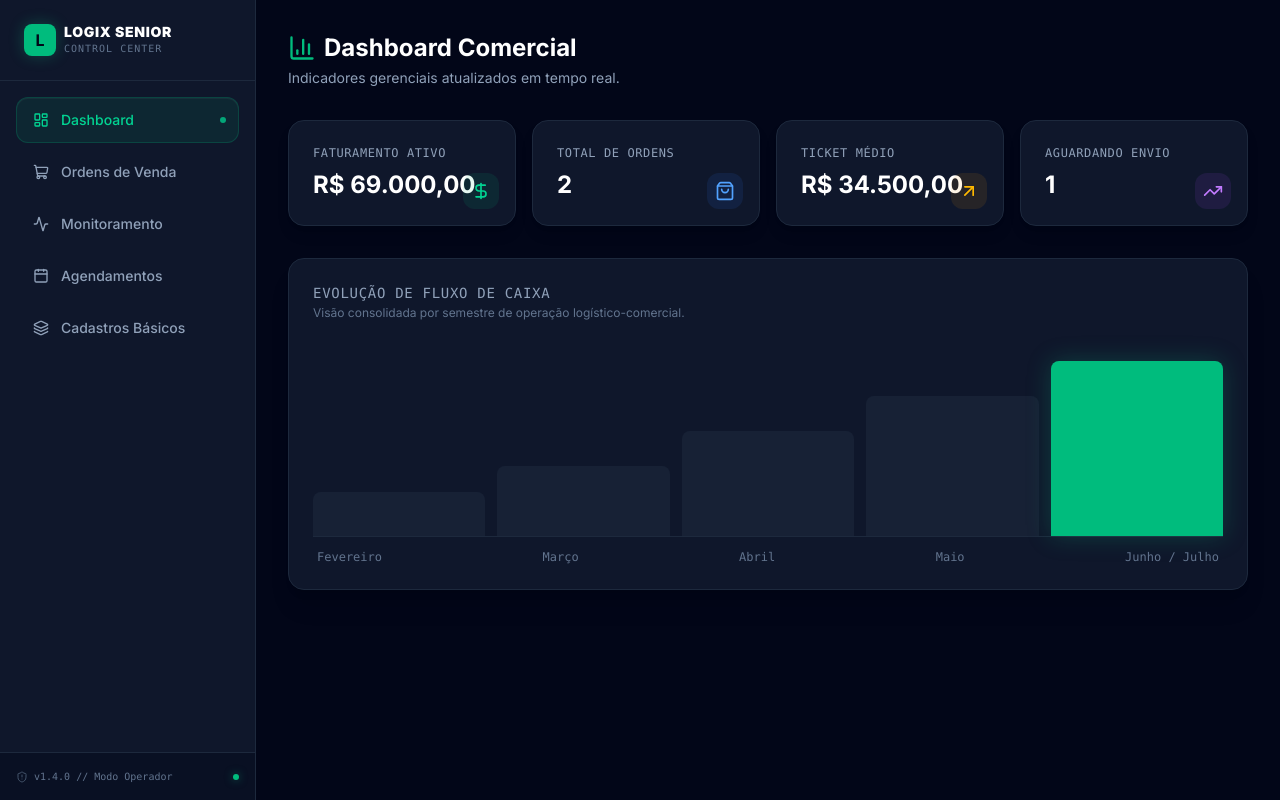
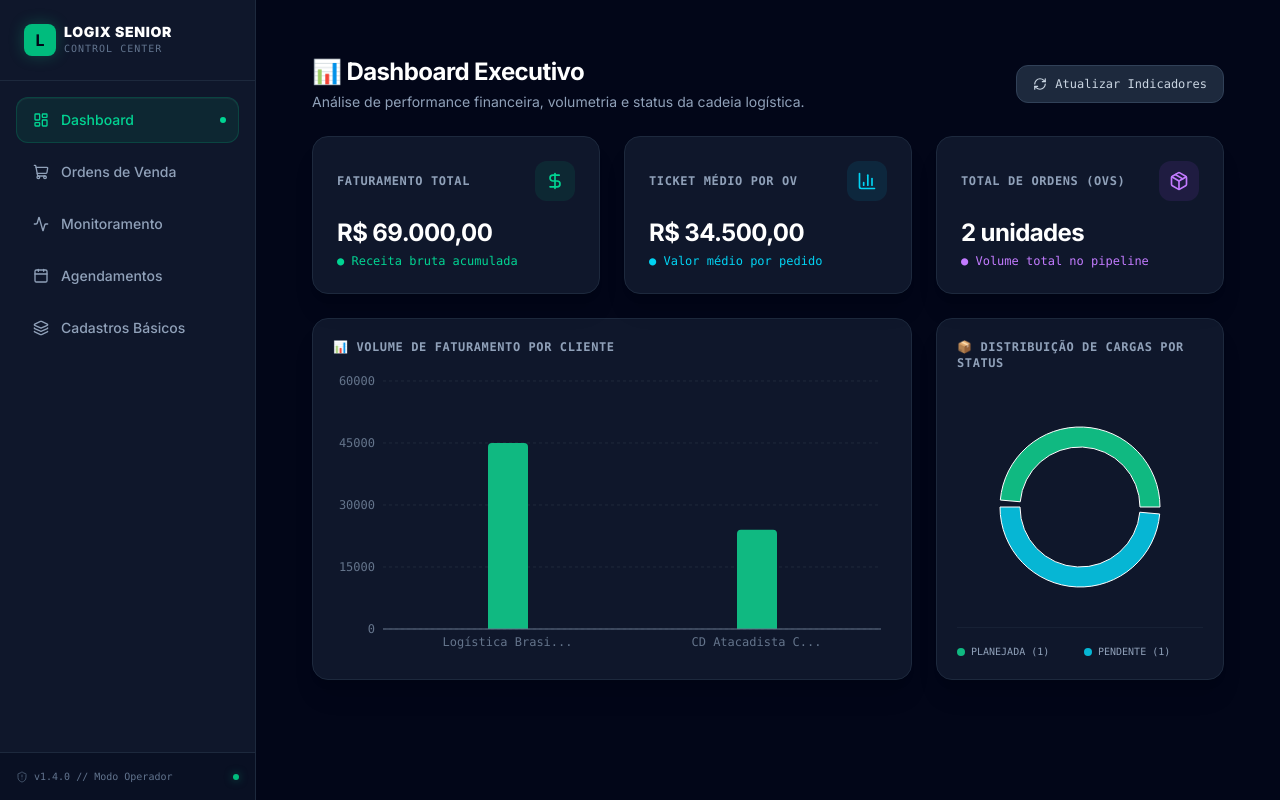
Before and after one commit to Marinalimamagna/ovs-logistics-dashboard, a Next.js app: page /dashboard in a window 1280 px wide. Built offline with nearby package versions, Linux system fonts and the light colour scheme.

Commit message:
fix(dashboard): ajustar tipagem flexível dos gráficos para evitar erros de build

```diff
--- a/package.json
+++ b/package.json
@@ -21,7 +21,9 @@
     "react-dom": "19.2.4",
     "react-hook-form": "^7.81.0",
     "react-redux": "^9.3.0",
+    "recharts": "^3.9.2",
     "redux-saga": "^1.5.0",
+    "sonner": "^2.0.7",
     "tailwind-merge": "^3.6.0",
     "zod": "^4.4.3"
   },
--- a/src/app/dashboard/page.tsx
+++ b/src/app/dashboard/page.tsx
@@ -2,104 +2,119 @@
 
 import { useQuery } from '@tanstack/react-query';
 import { apiService } from '../../services/api';
-import { BarChart3, DollarSign, ShoppingBag, ArrowUpRight, TrendingUp } from 'lucide-react';
+import { AnalyticsCharts } from '../../components/AnalyticsCharts';
+import { DollarSign, BarChart3, Package, RefreshCw } from 'lucide-react';
 
 export default function DashboardPage() {
-  // Buscamos as ordens reais do cache do React Query para calcular os KPIs reais
-  const { data: orders = [] } = useQuery({
+  // Consome os dados reais das ordens de venda sincronizadas
+  const { data: orders, isLoading, refetch, isFetching } = useQuery({
     queryKey: ['sales-orders'],
     queryFn: apiService.getOrders,
   });
 
-  // Cálculos dinâmicos baseados nas ordens de venda do sistema
-  const totalFaturamento = orders
-    .filter(order => order.status !== 'CANCELADO')
-    .reduce((acc, order) => acc + order.totalValue, 0);
+  // --- CÁLCULO DOS INDICADORES EM TEMPO REAL (TRATADO CONTRA ERROS) ---
+  const totalOrdens = orders?.length || 0;
 
-  const ordensConcluidas = orders.filter(order => order.status === 'ENTREGUE').length;
-  const ordensPendentes = orders.filter(order => order.status === 'PENDENTE').length;
+  const faturamentoTotal = orders?.reduce((acc, order: any) => {
+    // Garante a leitura correta independente de o campo se chamar value ou totalValue
+    const valorReal = order.value ?? order.totalValue ?? 0;
+    return acc + (Number(valorReal) || 0);
+  }, 0) || 0;
 
-  const ticketMedio = orders.length > 0 ? totalFaturamento / orders.length : 0;
+  const ticketMedio = totalOrdens > 0 ? faturamentoTotal / totalOrdens : 0;
 
   return (
-    <div className="p-8 space-y-8 bg-slate-950 min-h-screen text-slate-200">
+    <div className="space-y-6 w-full p-6">
       {/* Cabeçalho do Dashboard */}
-      <div>
-        <h1 className="text-2xl font-bold text-white flex items-center gap-2">
-          <BarChart3 className="h-7 w-7 text-emerald-500" />
-          Dashboard Comercial
-        </h1>
-        <p className="text-slate-400 text-sm mt-1">
-          Indicadores gerenciais atualizados em tempo real.
-        </p>
+      <div className="flex flex-col sm:flex-row sm:items-center justify-between w-full gap-4">
+        <div>
+          <h1 className="text-2xl font-bold text-white tracking-tight">📊 Dashboard Executivo</h1>
+          <p className="text-slate-400 text-sm mt-1">Análise de performance financeira, volumetria e status da cadeia logística.</p>
+        </div>
+        <button
+          onClick={() => refetch()}
+          disabled={isLoading || isFetching}
+          className="flex items-center justify-center gap-2 px-4 py-2.5 bg-slate-800 hover:bg-slate-700 rounded-xl text-slate-300 border border-slate-700 transition font-mono text-xs w-full sm:w-auto"
+        >
+          <RefreshCw className={`h-3.5 w-3.5 ${isFetching ? 'animate-spin' : ''}`} />
+          Atualizar Indicadores
+        </button>
       </div>
 
-      {/* Cards de Métricas Principais (KPIs) */}
-      <div className="grid grid-cols-1 md:grid-cols-2 lg:grid-cols-4 gap-4">
-        {/* Card 1 */}
-        <div className="bg-slate-900 border border-slate-800 p-6 rounded-2xl relative overflow-hidden shadow-lg">
-          <p className="text-xs font-mono text-slate-400 uppercase tracking-wider">Faturamento Ativo</p>
-          <p className="text-2xl font-bold text-white mt-2">
-            R$ {totalFaturamento.toLocaleString('pt-BR', { minimumFractionDigits: 2 })}
-          </p>
-          <div className="absolute right-4 bottom-4 bg-emerald-500/10 p-2 rounded-xl text-emerald-400">
-            <DollarSign className="h-5 w-5" />
+      {/* --- GRID DE CARDS INDICADORES --- */}
+      <div className="grid grid-cols-1 md:grid-cols-3 gap-6">
+
+        {/* Card 1: Faturamento Total */}
+        <div className="bg-slate-900 border border-slate-800 rounded-2xl p-6 shadow-xl relative overflow-hidden group">
+          <div className="flex items-center justify-between">
+            <span className="text-xs font-mono font-bold text-slate-400 uppercase tracking-wider">Faturamento Total</span>
+            <div className="p-2.5 bg-emerald-500/10 rounded-xl text-emerald-400">
+              <DollarSign className="h-5 w-5" />
+            </div>
+          </div>
+          <div className="mt-4">
+            <h3 className="text-2xl font-bold text-white tracking-tight">
+              {isLoading ? (
+                <span className="inline-block w-32 h-7 bg-slate-800 animate-pulse rounded"></span>
+              ) : (
+                faturamentoTotal.toLocaleString('pt-BR', { style: 'currency', currency: 'BRL' })
+              )}
+            </h3>
+            <p className="text-xs text-emerald-400 font-mono mt-1">● Receita bruta acumulada</p>
           </div>
         </div>
 
-        {/* Card 2 */}
-        <div className="bg-slate-900 border border-slate-800 p-6 rounded-2xl relative overflow-hidden shadow-lg">
-          <p className="text-xs font-mono text-slate-400 uppercase tracking-wider">Total de Ordens</p>
-          <p className="text-2xl font-bold text-white mt-2">{orders.length}</p>
-          <div className="absolute right-4 bottom-4 bg-blue-500/10 p-2 rounded-xl text-blue-400">
-            <ShoppingBag className="h-5 w-5" />
+        {/* Card 2: Ticket Médio */}
+        <div className="bg-slate-900 border border-slate-800 rounded-2xl p-6 shadow-xl relative overflow-hidden group">
+          <div className="flex items-center justify-between">
+            <span className="text-xs font-mono font-bold text-slate-400 uppercase tracking-wider">Ticket Médio por OV</span>
+            <div className="p-2.5 bg-cyan-500/10 rounded-xl text-cyan-400">
+              <BarChart3 className="h-5 w-5" />
+            </div>
+          </div>
+          <div className="mt-4">
+            <h3 className="text-2xl font-bold text-white tracking-tight">
+              {isLoading ? (
+                <span className="inline-block w-32 h-7 bg-slate-800 animate-pulse rounded"></span>
+              ) : (
+                ticketMedio.toLocaleString('pt-BR', { style: 'currency', currency: 'BRL' })
+              )}
+            </h3>
+            <p className="text-xs text-cyan-400 font-mono mt-1">● Valor médio por pedido</p>
           </div>
         </div>
 
-        {/* Card 3 */}
-        <div className="bg-slate-900 border border-slate-800 p-6 rounded-2xl relative overflow-hidden shadow-lg">
-          <p className="text-xs font-mono text-slate-400 uppercase tracking-wider">Ticket Médio</p>
-          <p className="text-2xl font-bold text-white mt-2">
-            R$ {ticketMedio.toLocaleString('pt-BR', { minimumFractionDigits: 2 })}
-          </p>
-          <div className="absolute right-4 bottom-4 bg-amber-500/10 p-2 rounded-xl text-amber-400">
-            <ArrowUpRight className="h-5 w-5" />
+        {/* Card 3: Total de Ordens */}
+        <div className="bg-slate-900 border border-slate-800 rounded-2xl p-6 shadow-xl relative overflow-hidden group">
+          <div className="flex items-center justify-between">
+            <span className="text-xs font-mono font-bold text-slate-400 uppercase tracking-wider">Total de Ordens (OVs)</span>
+            <div className="p-2.5 bg-purple-500/10 rounded-xl text-purple-400">
+              <Package className="h-5 w-5" />
+            </div>
+          </div>
+          <div className="mt-4">
+            <h3 className="text-2xl font-bold text-white tracking-tight">
+              {isLoading ? (
+                <span className="inline-block w-16 h-7 bg-slate-800 animate-pulse rounded"></span>
+              ) : (
+                `${totalOrdens} unidades`
+              )}
+            </h3>
+            <p className="text-xs text-purple-400 font-mono mt-1">● Volume total no pipeline</p>
           </div>
         </div>
 
-        {/* Card 4 */}
-        <div className="bg-slate-900 border border-slate-800 p-6 rounded-2xl relative overflow-hidden shadow-lg">
-          <p className="text-xs font-mono text-slate-400 uppercase tracking-wider">Aguardando Envio</p>
-          <p className="text-2xl font-bold text-white mt-2">{ordensPendentes}</p>
-          <div className="absolute right-4 bottom-4 bg-purple-500/10 p-2 rounded-xl text-purple-400">
-            <TrendingUp className="h-5 w-5" />
-          </div>
-        </div>
       </div>
 
-      {/* Gráfico Conceitual de Performance de Vendas */}
-      <div className="bg-slate-900 border border-slate-800 rounded-2xl p-6 shadow-xl">
-        <div className="mb-6">
-          <h3 className="text-sm font-mono text-slate-400 uppercase tracking-wider">Evolução de Fluxo de Caixa</h3>
-          <p className="text-xs text-slate-500 mt-0.5">Visão consolidada por semestre de operação logístico-comercial.</p>
+      {/* --- SEÇÃO DOS GRÁFICOS ANALÍTICOS --- */}
+      {isLoading ? (
+        <div className="grid grid-cols-1 lg:grid-cols-3 gap-6">
+          <div className="lg:col-span-2 h-80 bg-slate-900/60 border border-slate-800 rounded-2xl animate-pulse" />
+          <div className="lg:col-span-1 h-80 bg-slate-900/60 border border-slate-800 rounded-2xl animate-pulse" />
         </div>
-
-        <div className="h-48 flex items-end gap-3 pt-4 border-b border-slate-800">
-          <div className="w-full bg-slate-800/60 rounded-t-lg h-1/4 hover:bg-emerald-500/40 transition-all duration-300"></div>
-          <div className="w-full bg-slate-800/60 rounded-t-lg h-2/5 hover:bg-emerald-500/40 transition-all duration-300"></div>
-          <div className="w-full bg-slate-800/60 rounded-t-lg h-3/5 hover:bg-emerald-500/40 transition-all duration-300"></div>
-          <div className="w-full bg-slate-800/60 rounded-t-lg h-4/5 hover:bg-emerald-500/40 transition-all duration-300"></div>
-          <div className="w-full bg-emerald-500 rounded-t-lg h-full shadow-[0_0_25px_rgba(16,185,129,0.25)]"></div>
-        </div>
-
-        <div className="flex justify-between text-xs font-mono text-slate-500 mt-3 px-1">
-          <span>Fevereiro</span>
-          <span>Março</span>
-          <span>Abril</span>
-          <span>Maio</span>
-          <span>Junho / Julho</span>
-        </div>
-      </div>
+      ) : (
+        <AnalyticsCharts orders={orders || []} />
+      )}
     </div>
   );
 }
--- a/src/app/layout.tsx
+++ b/src/app/layout.tsx
@@ -3,6 +3,7 @@
 import '../app/globals.css';
 import { Sidebar } from '../components/Sidebar';
 import { Providers } from './providers';
+import { Toaster } from 'sonner'; // 1. Importa o provedor de Toasts
 
 const inter = Inter({ subsets: ['latin'] });
 
@@ -27,13 +28,18 @@
         suppressHydrationWarning
       >
         <Providers>
-          <div className="flex h-full w-full overflow-hidden">
+          {/* Mudança para flex-col no mobile e flex-row no desktop */}
+          <div className="flex flex-col md:flex-row h-full w-full overflow-hidden">
             <Sidebar />
-            <main className="flex-1 overflow-y-auto bg-slate-950">
+            {/* p-4 no mobile, p-8 no desktop, e pb-24 para dar folga do menu inferior fixo */}
+            <main className="flex-1 overflow-y-auto bg-slate-950 p-4 md:p-8 pb-24 md:pb-8">
               {children}
             </main>
           </div>
         </Providers>
+
+        {/* 2. Injeta o componente global de Toasts com tema Dark e estilização profissional */}
+        <Toaster theme="dark" position="top-right" richColors closeButton />
       </body>
     </html>
   );
--- /dev/null
+++ b/src/components/AnalyticsCharts.tsx
@@ -0,0 +1,119 @@
+'use client';
+
+import { BarChart, Bar, XAxis, YAxis, CartesianGrid, Tooltip, ResponsiveContainer, PieChart, Pie, Cell } from 'recharts';
+
+// 1. Definição clara da interface para evitar conflitos com o tipo 'SalesOrder'
+interface ChartOrder {
+  clientName?: string;
+  status?: string;
+  value?: number;
+  totalValue?: number; // Suporte caso o campo venha como totalValue da API
+  [key: string]: any;  // Permite outras propriedades flexíveis da SalesOrder
+}
+
+interface ChartsProps {
+  orders: ChartOrder[];
+}
+
+export function AnalyticsCharts({ orders }: ChartsProps) {
+  // 1. Tratamento de Dados para o Gráfico de Barras (Faturamento por Cliente)
+  const clientDataMap: { [key: string]: number } = {};
+
+  orders.forEach(order => {
+    if (order && order.clientName) {
+      // Garante a leitura do valor correto de forma segura
+      const valorItem = order.value ?? order.totalValue ?? 0;
+      clientDataMap[order.clientName] = (clientDataMap[order.clientName] || 0) + (Number(valorItem) || 0);
+    }
+  });
+
+  const barChartData = Object.keys(clientDataMap).map(client => ({
+    name: client.length > 15 ? `${client.substring(0, 15)}...` : client,
+    'Faturamento (R$)': clientDataMap[client],
+  }));
+
+  // 2. Tratamento de Dados para o Gráfico de Pizza (Status das Ordens)
+  const statusDataMap: { [key: string]: number } = {};
+  orders.forEach(order => {
+    if (order && order.status) {
+      const status = order.status.toUpperCase();
+      statusDataMap[status] = (statusDataMap[status] || 0) + 1;
+    }
+  });
+
+  const pieChartData = Object.keys(statusDataMap).map(status => ({
+    name: status,
+    value: statusDataMap[status],
+  }));
+
+  // Cores corporativas combinando com o tema Dark do sistema
+  const COLORS = ['#10b981', '#06b6d4', '#8b5cf6', '#f59e0b', '#ef4444'];
+
+  return (
+    <div className="grid grid-cols-1 lg:grid-cols-3 gap-6 w-full">
+
+      {/* Gráfico de Barras - Faturamento */}
+      <div className="lg:col-span-2 bg-slate-900 border border-slate-800 rounded-2xl p-5 shadow-xl">
+        <h3 className="text-xs font-mono font-bold text-slate-400 uppercase tracking-wider mb-4">
+          📊 Volume de Faturamento por Cliente
+        </h3>
+        <div className="h-72 w-full text-xs font-mono">
+          <ResponsiveContainer width="100%" height="100%">
+            <BarChart data={barChartData} margin={{ top: 10, right: 10, left: -10, bottom: 0 }}>
+              <CartesianGrid strokeDasharray="3 3" stroke="#1e293b" vertical={false} />
+              <XAxis dataKey="name" stroke="#64748b" tickLine={false} />
+              <YAxis stroke="#64748b" tickLine={false} axisLine={false} />
+              <Tooltip
+                contentStyle={{ backgroundColor: '#0f172a', borderColor: '#334155', borderRadius: '12px' }}
+                labelStyle={{ color: '#94a3b8', fontFamily: 'monospace' }}
+                itemStyle={{ color: '#10b981', fontFamily: 'monospace' }}
+              />
+              <Bar dataKey="Faturamento (R$)" fill="#10b981" radius={[4, 4, 0, 0]} barSize={40} />
+            </BarChart>
+          </ResponsiveContainer>
+        </div>
+      </div>
+
+      {/* Gráfico de Pizza - Status */}
+      <div className="lg:col-span-1 bg-slate-900 border border-slate-800 rounded-2xl p-5 shadow-xl flex flex-col justify-between">
+        <h3 className="text-xs font-mono font-bold text-slate-400 uppercase tracking-wider mb-4">
+          📦 Distribuição de Cargas por Status
+        </h3>
+        <div className="h-56 w-full text-xs font-mono relative flex items-center justify-center">
+          <ResponsiveContainer width="100%" height="100%">
+            <PieChart>
+              <Pie
+                data={pieChartData}
+                cx="50%"
+                cy="50%"
+                innerRadius={60}
+                outerRadius={80}
+                paddingAngle={5}
+                dataKey="value"
+              >
+                {pieChartData.map((entry, index) => (
+                  <Cell key={`cell-${index}`} fill={COLORS[index % COLORS.length]} />
+                ))}
+              </Pie>
+              <Tooltip
+                contentStyle={{ backgroundColor: '#0f172a', borderColor: '#334155', borderRadius: '12px' }}
+                itemStyle={{ fontFamily: 'monospace' }}
+              />
+            </PieChart>
+          </ResponsiveContainer>
+        </div>
+
+        {/* Legenda Customizada */}
+        <div className="grid grid-cols-2 gap-2 text-[10px] font-mono pt-4 border-t border-slate-800/60">
+          {pieChartData.map((entry, index) => (
+            <div key={entry.name} className="flex items-center gap-1.5">
+              <span className="h-2 w-2 rounded-full" style={{ backgroundColor: COLORS[index % COLORS.length] }}></span>
+              <span className="text-slate-400 truncate">{entry.name} ({entry.value})</span>
+            </div>
+          ))}
+        </div>
+      </div>
+
+    </div>
+  );
+}
--- a/src/components/Sidebar.tsx
+++ b/src/components/Sidebar.tsx
@@ -16,7 +16,9 @@
   ];
 
   return (
-    <aside className="w-64 bg-slate-900 border-r border-slate-800 flex flex-col h-full select-none">
+    <>
+      {/* 🖥️ SIDEBAR PARA TELAS GRANDES (DESKTOP) */}
+      <aside className="hidden md:flex w-64 bg-slate-900 border-r border-slate-800 flex-col h-full select-none shrink-0">
         {/* Brand / Logo */}
         <div className="p-6 border-b border-slate-800">
           <div className="flex items-center gap-2">
@@ -66,5 +68,33 @@
           <div className="h-1.5 w-1.5 rounded-full bg-emerald-500 shadow-[0_0_8px_rgba(16,185,129,0.5)]" />
         </div>
       </aside>
+
+      {/* 📱 BARRA DE NAVEGAÇÃO INFERIOR PARA TELAS PEQUENAS (MOBILE) */}
+      <nav className="md:hidden fixed bottom-0 left-0 right-0 h-16 bg-slate-900 border-t border-slate-800 flex items-center justify-around px-2 z-50 shadow-[0_-10px_25px_rgba(0,0,0,0.5)] select-none">
+        {menuItems.map((item) => {
+          const Icon = item.icon;
+          const isActive = pathname === item.href;
+
+          return (
+            <Link
+              key={item.href}
+              href={item.href}
+              className={`flex flex-col items-center justify-center gap-1.5 flex-1 h-full relative transition-colors ${
+                isActive ? 'text-emerald-400' : 'text-slate-500'
+              }`}
+            >
+              <Icon className={`h-4 w-4 ${isActive ? 'text-emerald-400' : 'text-slate-500'}`} />
+              <span className="text-[9px] font-medium tracking-tight font-sans truncate max-w-[62px]">
+                {item.name.split(' ')[0]} {/* Pega apenas a primeira palavra para não quebrar layout */}
+              </span>
+
+              {isActive && (
+                <div className="absolute bottom-1 h-1 w-1 rounded-full bg-emerald-400" />
+              )}
+            </Link>
+          );
+        })}
+      </nav>
+    </>
   );
 }
```
Also changed, not shown: src/app/agendamento/page.tsx (+12 -20 lines), src/app/cadastros/page.tsx (+25 -23 lines), src/app/monitoramento/page.tsx (+12 -9 lines), src/app/ordens/page.tsx (+12 -8 lines), 1 other file (tests, documents, lock files or other folders). Lines whose indentation alone changed are shown as unchanged.
